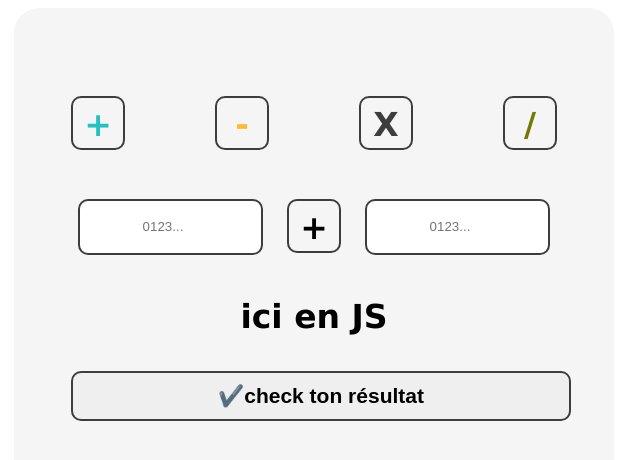
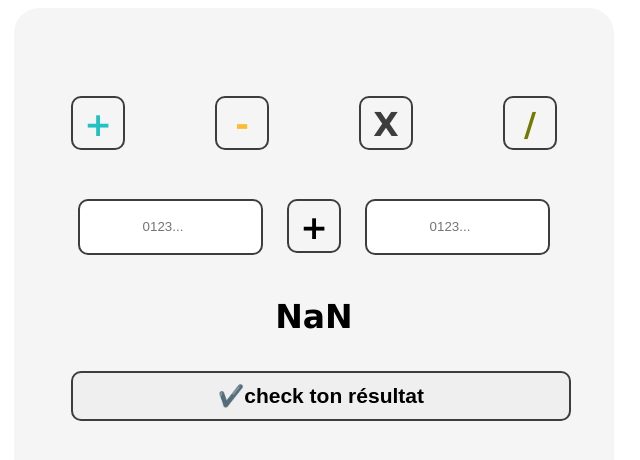
Before and after one commit to git504/calculatrice, a plain HTML site: page index.html in a window 1280 px wide. Both pictures are taken after a click on the button "✔️check ton résultat". Shown: the whole page, without its empty margins (326-966 px from the left). Drawn offline with Linux system fonts and the light colour scheme.

Commit message:
Inputs-operande-calcule

```diff
--- a/index.html
+++ b/index.html
@@ -34,7 +34,7 @@
     </div>
 
     <div id="container">
-        <div class="resultat">ici en JS</div>
+        <div id = "screen" class="resultat">ici en JS</div>
     </div>
 
     <div id="container">
--- a/script.js
+++ b/script.js
@@ -16,6 +16,8 @@ function calculer() {
         alert("Ouille ! ;-( Entrer un nombre.")
         }
         //Qd on recupere valeur dans un input HTML par defaut = valeur string. Si parsInt = valeur number
+        document.getElementById("screen").innerHTML = resultat;
+
     }
 
 
```
